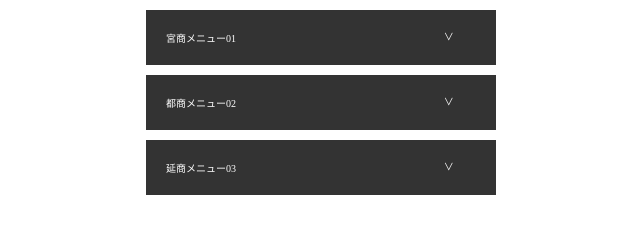
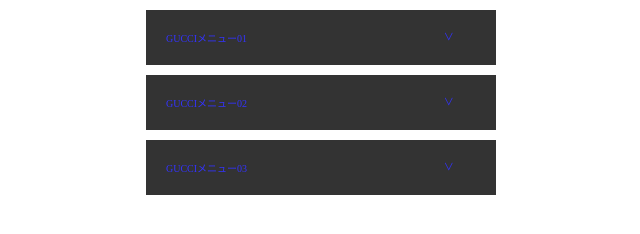
Before and after one commit to kawashin1122/confirm1202, a plain HTML site: page index.html in a window 1280 px wide. Shown: the whole page, without its empty margins (319-959 px from the left). Drawn offline with nearby package versions, Linux system fonts and the light colour scheme.

Commit message:
branchコミット

```diff
--- a/index.html
+++ b/index.html
@@ -14,15 +14,15 @@
   </header>
   <div id="wrapper">
         <dl>
-          <dt class="accordion">宮商メニュー01</dt>
+          <dt class="accordion">GUCCIメニュー01</dt>
           <dd>メニューMENU01</dd>
         </dl>
         <dl>
-          <dt class="accordion">都商メニュー02</dt>
+          <dt class="accordion">GUCCIメニュー02</dt>
           <dd>メニューMENU02</dd>
         </dl>
         <dl>
-          <dt class="accordion">延商メニュー03</dt>
+          <dt class="accordion">GUCCIメニュー03</dt>
           <dd>メニューMENU03</dd>
         </dl>
   <!-- /#wrapper --></div>
--- a/style.css
+++ b/style.css
@@ -17,7 +17,7 @@ h1,
 dl {
   width: 350px;
   margin: 0 auto 10px auto;
-  color: #fff;
+  color: #33f;
   font-size: 10px;
 }
 dl:first-child {
```
